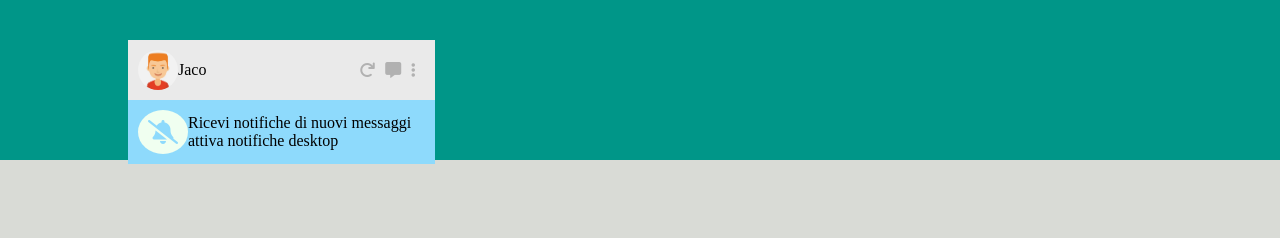
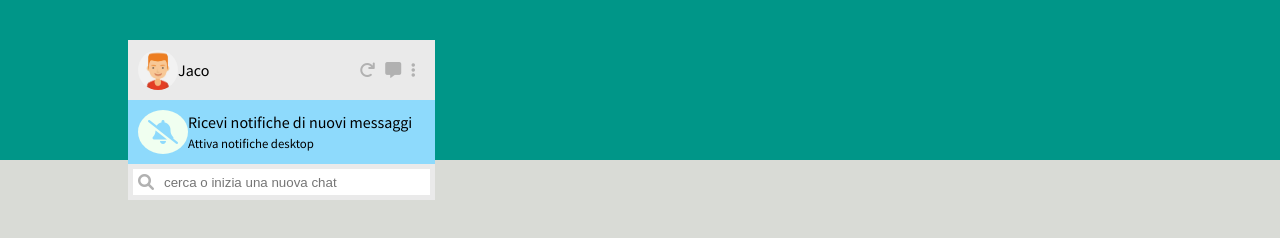
Before and after one commit to jacopo35/vue-boolzapp, a plain HTML site: page index.html in a window 1280 px wide. Drawn offline with nearby package versions, Linux system fonts and the light colour scheme.

Commit message:
add-css&html-search users

```diff
--- a/css/style.css
+++ b/css/style.css
@@ -7,6 +7,8 @@
 html {
     color: black;
     font-size: 100%;
+    font-family: 'Montserrat', sans-serif;
+    font-family: 'Source Sans Pro', sans-serif;
 }
 
 .head-container {
@@ -89,3 +91,25 @@ html {
     color: #8edafc
     ;
 }
+
+.notification a{
+    font-size: 0.8em;
+}
+
+.search {
+    padding: 5px;
+    background-color: #eaeaea
+    ;
+}
+
+.input {
+    background-color: white;
+    padding: 5px;
+    display: flex;
+}
+
+.input input {
+    border: none;
+    outline: none;
+    width: 100%;
+}
--- a/index.html
+++ b/index.html
@@ -5,6 +5,10 @@
     <meta http-equiv="X-UA-Compatible" content="IE=edge">
     <meta name="viewport" content="width=device-width, initial-scale=1.0">
     <!--liink-->
+    <link rel="preconnect" href="https://fonts.googleapis.com">
+    <link rel="preconnect" href="https://fonts.gstatic.com" crossorigin>
+    <link href="https://fonts.googleapis.com/css2?family=Montserrat:wght@100&family=Source+Sans+Pro&display=swap"
+        rel="stylesheet">
     <link rel="stylesheet" href="https://cdnjs.cloudflare.com/ajax/libs/font-awesome/6.0.0-beta3/css/all.min.css"
         integrity="sha512-Fo3rlrZj/k7ujTnHg4CGR2D7kSs0v4LLanw2qksYuRlEzO+tcaEPQogQ0KaoGN26/zrn20ImR1DfuLWnOo7aBA=="
         crossorigin="anonymous" referrerpolicy="no-referrer" />
@@ -35,10 +39,17 @@
         <div class="notification">
          <i class="font-s-2 fas fa-bell-slash"></i>
           <div>
-           <div>Ricevi notifiche di nuovi messaggi</div>
-            <div>attiva notifiche desktop</div>
+           <div> Ricevi notifiche di nuovi messaggi </div>
+            <a class="font-s-08"> Attiva notifiche desktop </a>
           </div>
         </div>
+        <div class="search c-grey">
+         <div class="input">
+          <i class="fas fa-search"></i>
+           <input type="text" placeholder="cerca o inizia una nuova chat">
+         </div>
+        </div>
+        <div class="users"></div>
        </div>
         <div class="w-70 h-100"></div>
        </div>
```
